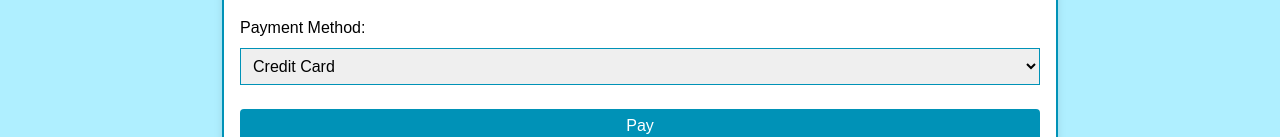
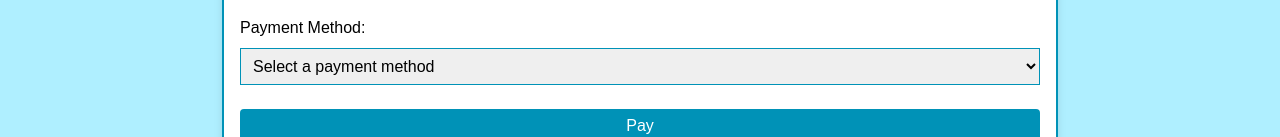
Before and after one commit to EniduOushana/seri-lanka-2, a plain HTML site: page checkout.html in a window 1280 px wide. Shown: the part 850-987 px from the top of the page. Drawn offline with Linux system fonts and the light colour scheme.

Commit message:
Update checkout.html

```diff
--- a/checkout.html
+++ b/checkout.html
@@ -56,8 +56,9 @@
                     <textarea id="address" rows="4" required></textarea>
                 </label>
                 <label>
-                    Payment Method:
+                     Payment Method:
                     <select id="paymentMethod" required>
+                        <option value="" disabled selected>Select a payment method</option>
                         <option value="credit-card">Credit Card</option>
                         <option value="paypal">PayPal</option>
                         <option value="cash-on-delivery">Cash on Delivery</option>
```
